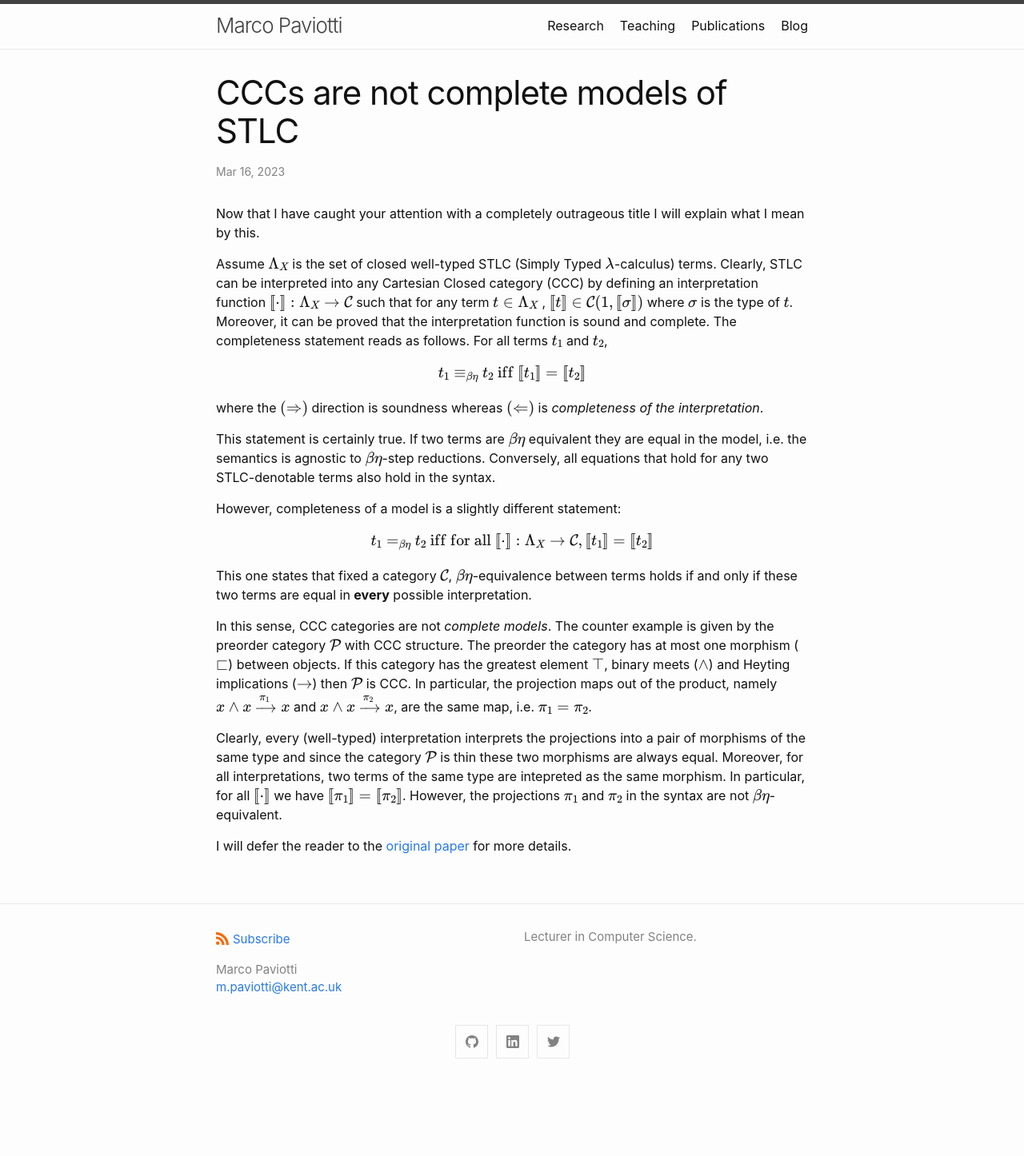
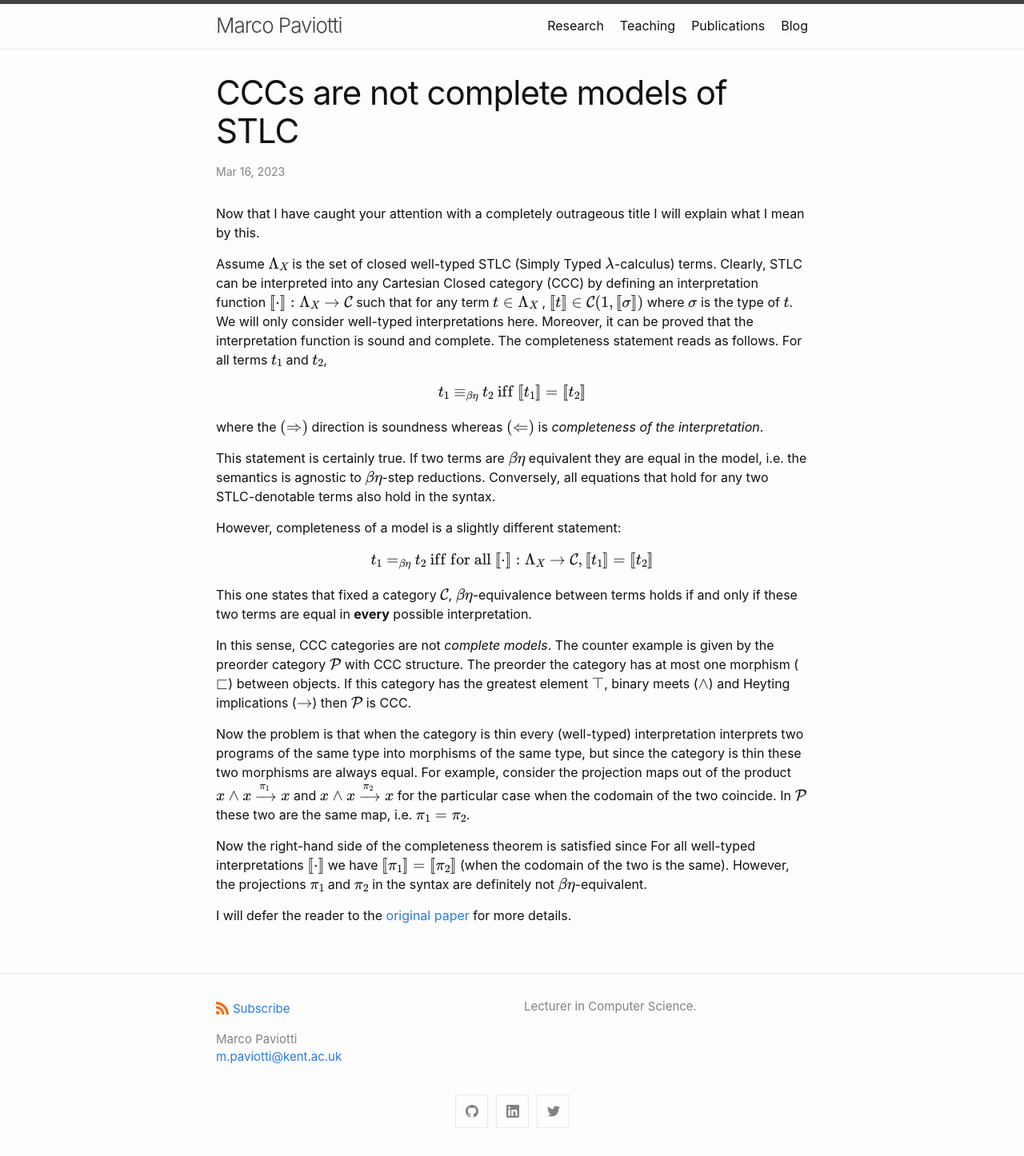
Before and after one commit to mpaviotti/mpaviotti.github.com, a Jekyll site: the page built from _posts/2023-03-16-CCC-models.markdown, in a window 1280 px wide. Shown: the whole page at 80% size. Built offline with Jekyll 4.4.1, drawn with Linux system fonts in a browser that asks for light colours; formulas are drawn with MathJax 3; before the commit the page ends 1359 px from its top, so only the background shows below that.

Commit message:
Revised post.

```diff
--- a/_posts/2023-03-16-CCC-models.markdown
+++ b/_posts/2023-03-16-CCC-models.markdown
@@ -10,7 +10,7 @@ explain what I mean by this.
 
 Assume $$\Lambda_X$$ is the set of closed well-typed STLC (Simply Typed $$\lambda$$-calculus) terms.
 Clearly, STLC can be interpreted into any Cartesian Closed category (CCC) by defining an interpretation function
-$$[\![\cdot]\!] : \Lambda_X \to \mathcal{C}$$ such that for any term $$t \in \Lambda_X$$ , $$[\![t]\!] \in \mathcal{C}(1, [\![\sigma]\!])$$ where $$\sigma$$ is the type of $$t$$. Moreover, it can be proved that the interpretation function is sound and complete.  The completeness statement reads as follows. For all terms $$t_1$$ and $$t_2$$,
+$$[\![\cdot]\!] : \Lambda_X \to \mathcal{C}$$ such that for any term $$t \in \Lambda_X$$ , $$[\![t]\!] \in \mathcal{C}(1, [\![\sigma]\!])$$ where $$\sigma$$ is the type of $$t$$. We will only consider well-typed interpretations here. Moreover, it can be proved that the interpretation function is sound and complete.  The completeness statement reads as follows. For all terms $$t_1$$ and $$t_2$$,
 
 $$t_1 \equiv_{\beta\eta} t_2 \text{ iff } [\![t_1]\!] = [\![t_2]\!] $$
 
@@ -25,8 +25,11 @@ $$t_1 =_{\beta\eta} t_2 \text{ iff for all } [\![ \cdot ]\!] : \Lambda_X \to \ma
 This one states that fixed a category $$\mathcal{C}$$, $$\beta\eta$$-equivalence between terms holds if and only if these two terms are equal in **every** possible interpretation.
 
 In this sense, CCC categories are not *complete models*. The counter example is given by the preorder category $$\mathcal{P}$$ with CCC structure. The preorder the category has at most one morphism ($$\sqsubset$$) between objects. If this category has the greatest element $$\top$$, binary meets ($$\wedge$$) and Heyting implications ($$\to$$) then $$\mathcal{P}$$ is CCC.
-In particular, the projection maps out of the product, namely $$x \wedge x \xrightarrow{\pi_1} x$$ and $$x \wedge x \xrightarrow{\pi_2} x$$, are the same map, i.e. $$\pi_1 = \pi_2$$.
 
-Clearly, every (well-typed) interpretation interprets the projections into a pair of morphisms of the same type and since the category $$\mathcal{P}$$ is thin these two morphisms are always equal. Moreover, for all interpretations, two terms of the same type are intepreted as the same morphism. In particular, for all $$[\![\cdot]\!]$$ we have $$[\![\pi_1]\!] = [\![\pi_2]\!]$$. However, the projections $$\pi_1$$ and $$\pi_2$$ in the syntax are not $$\beta\eta$$-equivalent.
+Now the problem is that when the category is thin every (well-typed) interpretation interprets two programs of the same type into morphisms of the same type, but since the category is thin these two morphisms are always equal.
+For example, consider the projection maps out of the product  $$x \wedge x \xrightarrow{\pi_1} x$$ and $$x \wedge x \xrightarrow{\pi_2} x$$ for the particular case when the codomain of the two coincide. In $$\mathcal{P}$$ these two are the same map, i.e. $$\pi_1 = \pi_2$$.
+
+Now the right-hand side of the completeness theorem is satisfied since For all well-typed interpretations $$[\![\cdot]\!]$$ we have $$[\![\pi_1]\!] = [\![\pi_2]\!]$$ (when the codomain of the two is the same). However, the projections $$\pi_1$$ and $$\pi_2$$ in the syntax are definitely not $$\beta\eta$$-equivalent.
+
 
 I will defer the reader to the [original paper](https://link.springer.com/chapter/10.1007/BFb0014068) for more details.
```
